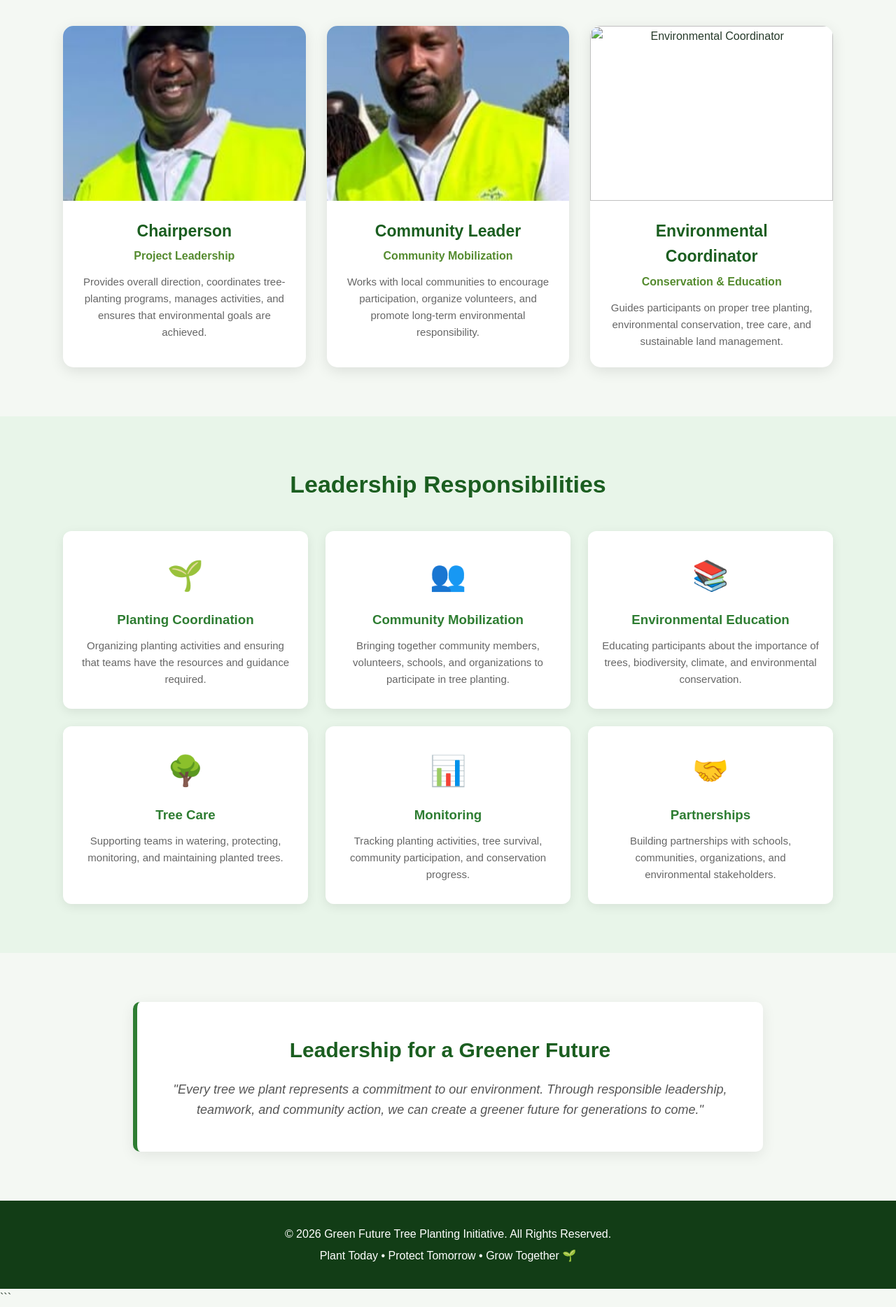
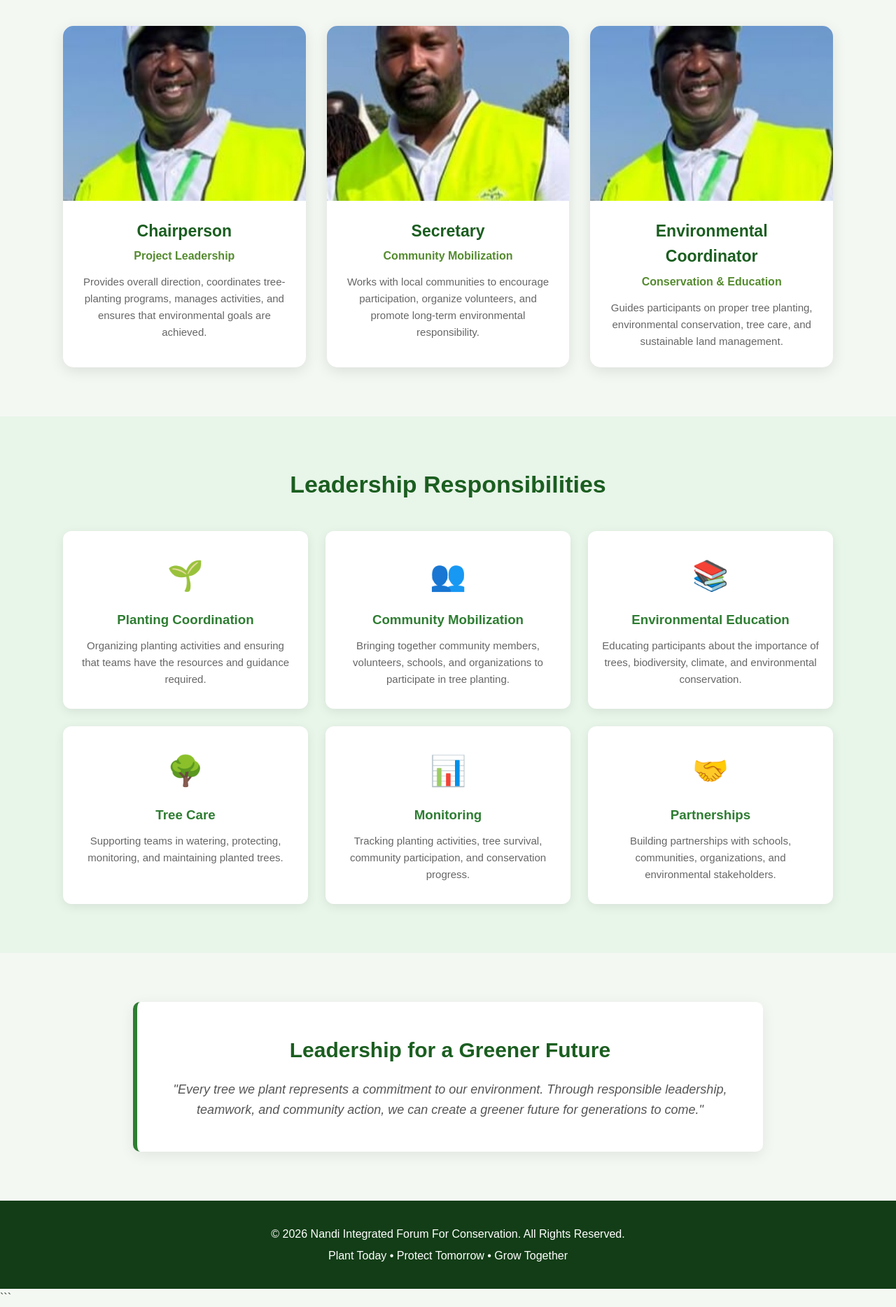
Before and after one commit to kemoz-hub/tree_planting, a plain HTML site: page leadership.html in a window 1280 px wide. Shown: the part 696-2564 px from the top of the page at 70% size. Drawn offline with Linux system fonts and the light colour scheme.

Commit message:
Update leadership roles and footer content

```diff
--- a/leadership.html
+++ b/leadership.html
@@ -361,7 +361,7 @@
       >
 
       <div class="leader-content">
-        <h3>Community Leader</h3>
+        <h3>Secretary</h3>
 
         <div class="role">
           Community Mobilization
@@ -377,7 +377,7 @@
 
     <div class="leader-card">
       <img
-        src="assets/assets/chairman.jpeg"
+        src="assets/chairman.jpeg"
         alt="Environmental Coordinator"
         class="leader-image"
       >
@@ -499,12 +499,12 @@
   <footer>
 
     <p>
-      &copy; 2026 Green Future Tree Planting Initiative.
+      &copy; 2026 Nandi Integrated Forum For Conservation.
       All Rights Reserved.
     </p>
 
     <p>
-      Plant Today • Protect Tomorrow • Grow Together 🌱
+      Plant Today • Protect Tomorrow • Grow Together
     </p>
 
   </footer>
```
